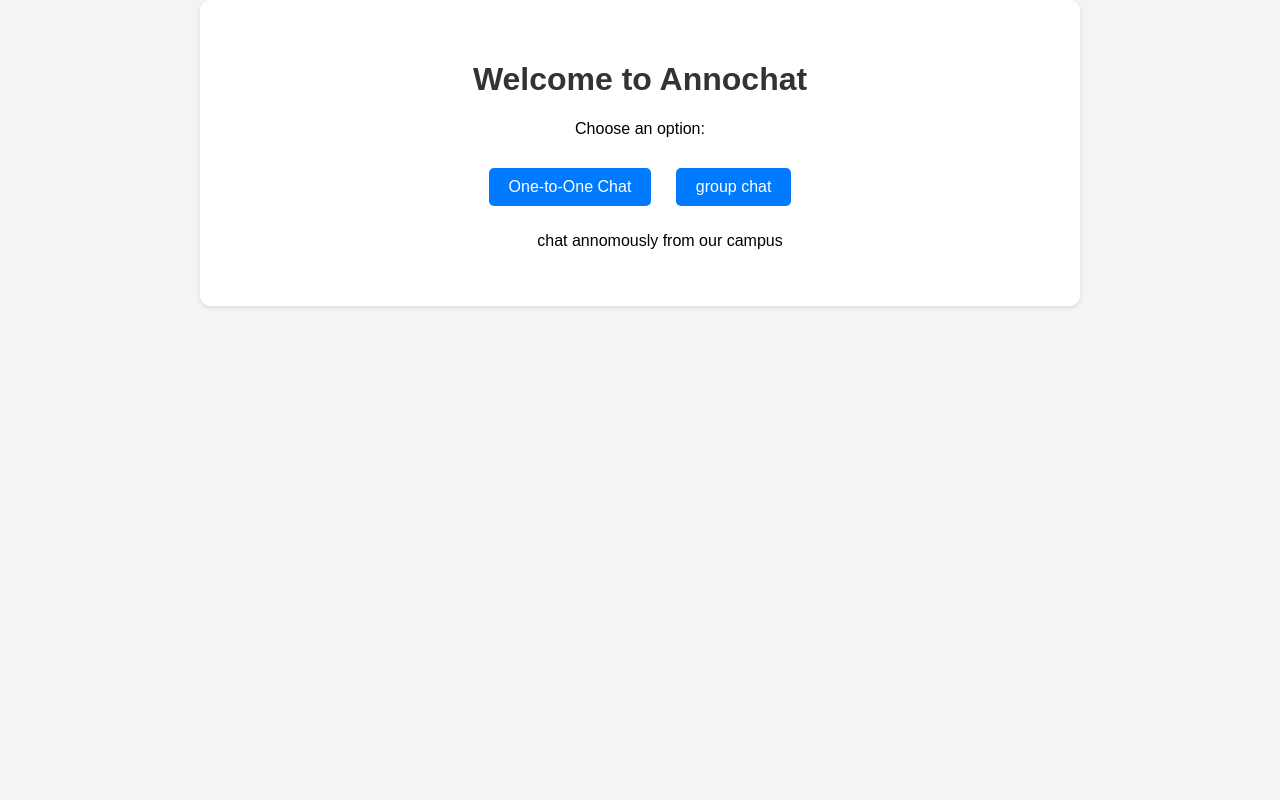
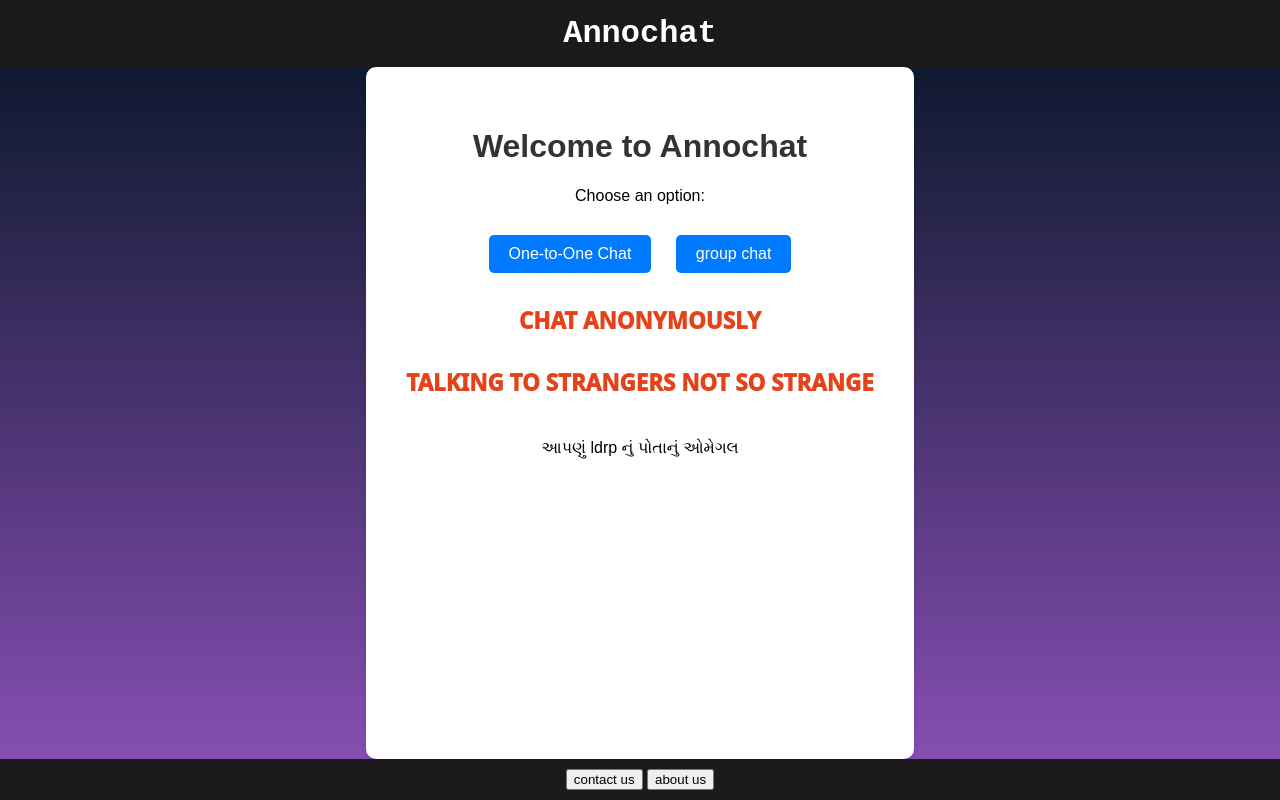
Before and after one commit to lalitkalal5/annochat, a website: page public/index.html in a window 1280 px wide. Drawn offline with Linux system fonts and the light colour scheme.

Commit message:
Update index.html

```diff
--- a/public/index.html
+++ b/public/index.html
@@ -3,17 +3,30 @@
 <head>
   <meta charset="UTF-8">
   <meta name="viewport" content="width=device-width, initial-scale=1.0">
-  <title>Annochat</title>
-  <!-- <link rel=/ href="styles.css"> -->
-</head><style>
+  <title>Chat App</title>
+  <style>
     body {
       font-family: Arial, sans-serif;
       margin: 0;
-  padding: 0;
-  background-color: #f4f4f4;
+      /* padding: 0; */
+      display: flex;
+      flex-direction: column;
+      background-image: linear-gradient(rgb(3, 20, 35),rgb(141, 81, 186));
+      min-height: 100vh;
+    }
+
+    header {
+      background-color: #1b1919;
+      color: white;
+      padding: 15px;
+      text-align: center;
+      font-family: 'Courier New', Courier, monospace;
+      font-size: 2em;
+      font-weight: bold;
     }
 
     .container {
+      flex-grow: 1;
       max-width: 800px;
       margin: 0 auto;
       text-align: center;
@@ -46,19 +59,49 @@ h1 {
       background-color: #0056b3;
     }
 
+    footer {
+      background-color: #1b1919;
+      color: white;
+      text-align: center;
+      padding: 10px;
+      position: sticky;
+      bottom: 0;
+    }p{
+        /* background-color: #1b1919; */
+        color: #e64219;
+        font-weight: 1000;
+        font-size: 1.4em;
+        font-family:system-ui, -apple-system, BlinkMacSystemFont, 'Segoe UI', Roboto, Oxygen, Ubuntu, Cantarell, 'Open Sans', 'Helvetica Neue', sans-serif
+    }
   </style>
+</head>
 <body>
+  <header>
+    Annochat
+  </header>
   <div class="container">
-    <h1>Welcome to Annochat </h1>
-    <p>Choose an option:</p>
+    <h1>Welcome to Annochat</h1>
+    <p1>Choose an option:</p1>
     <div class="options">
        <!-- <a href="http://127.0.0.1:3000//otv" class="option">One-to-One Chat</a> -->
        <a href="/otv" class="option">One-to-One Chat</a>
        <!-- <a href="http://127.0.0.1:3000/grp" class="option">Group Chat</a> -->
 
        <a href="/grp" class="option">group chat</a>
-      <ul>chat annomously from our campus </ul>
+    </div><p>
+        CHAT ANONYMOUSLY
+    </br>  </br>
+        TALKING TO STRANGERS NOT SO STRANGE
+        </p></br>
+<p3>
+    આપણું  ldrp નું  પોતાનું ઓમેગલ
+</p3>
   </div>
+  <footer>
+    <div class="contact">
+        <button href="/contact" class="contact">contact us</button>
+        <button href ="/about" class="about">about us</button>
     </div>
+  </footer>
 </body>
 </html>
```
Lines whose indentation alone changed are shown as unchanged.
